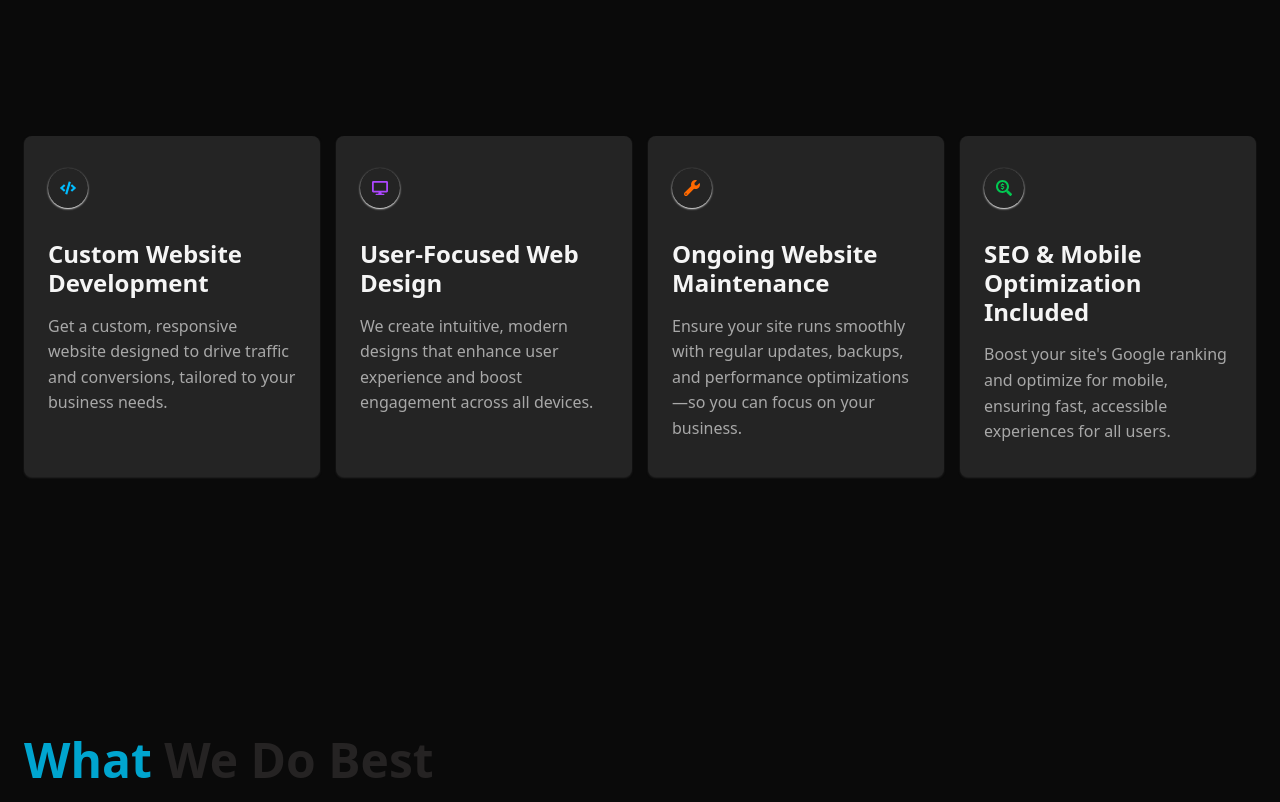
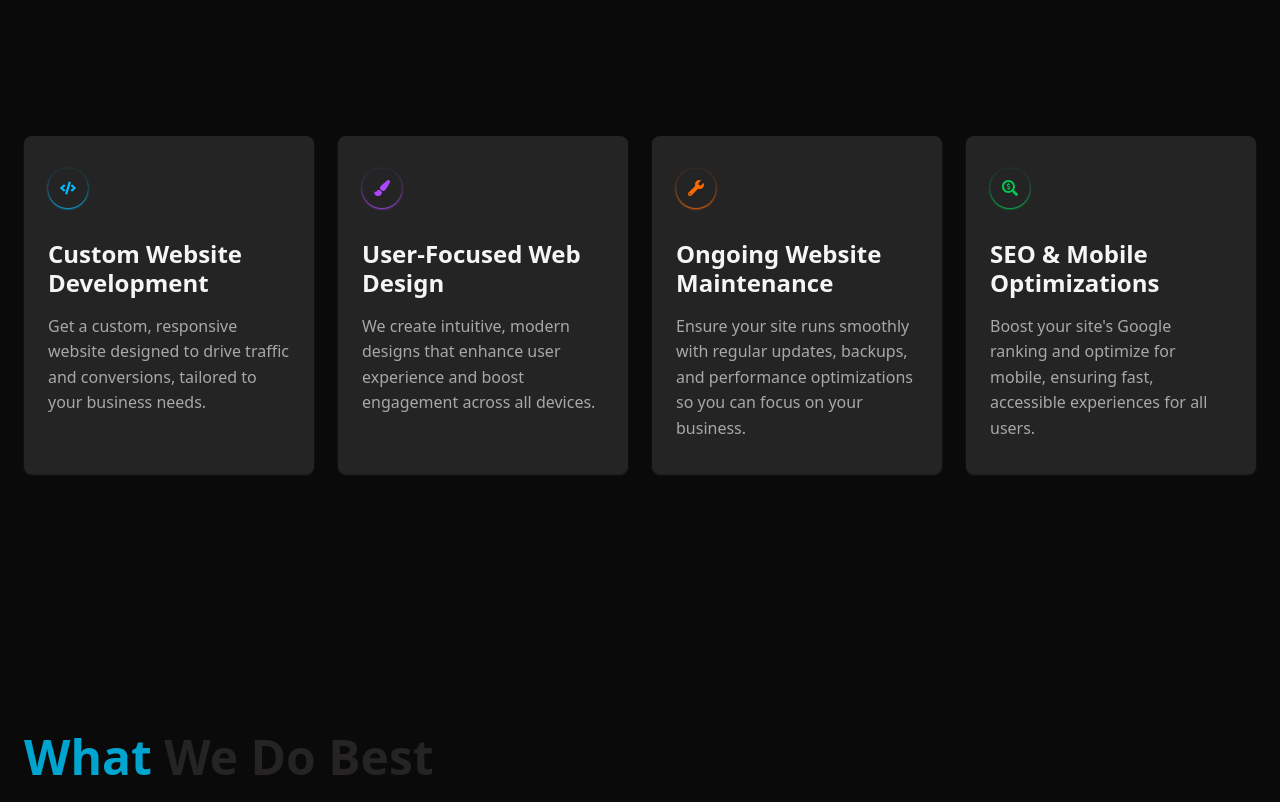
Before and after one commit to flowz0/netflows, a Next.js app: page / in a window 1280 px wide. Shown: the part 620-1422 px from the top of the page. Built offline with nearby package versions, Linux system fonts and the light colour scheme.

Commit message:
fix: optimize Features component style customization, update Icon, and add shadowColors

```diff
--- a/app/components/pages/home/Features.tsx
+++ b/app/components/pages/home/Features.tsx
@@ -1,34 +1,38 @@
 import Feature from "./Feature";
 
-import { FaCode, FaDesktop, FaWrench, FaSearchDollar } from "react-icons/fa";
+import { FaCode, FaPaintBrush, FaWrench, FaSearchDollar } from "react-icons/fa";
 
 export default function Features() {
   return (
     <section>
-      <div className="max-w-7xl pb-32 px-6 mx-auto grid lg:justify-evenly gap-4 grid-cols-1 md:grid-cols-2 lg:grid-cols-4">
+      <div className="max-w-7xl pb-32 px-6 mx-auto grid lg:justify-evenly gap-6 grid-cols-1 md:grid-cols-2 lg:grid-cols-4">
         <Feature
           title="Custom Website Development"
           desc="Get a custom, responsive website designed to drive traffic and conversions, tailored to your business needs."
           Icon={FaCode}
           iconColor="text-sky-400"
+          shadowColor="shadow-sky-400"
         />
         <Feature
           title="User-Focused Web Design"
           desc="We create intuitive, modern designs that enhance user experience and boost engagement across all devices."
-          Icon={FaDesktop}
+          Icon={FaPaintBrush}
           iconColor="text-purple-500"
+          shadowColor="shadow-purple-500"
         />
         <Feature
           title="Ongoing Website Maintenance"
-          desc="Ensure your site runs smoothly with regular updates, backups, and performance optimizations—so you can focus on your business."
+          desc="Ensure your site runs smoothly with regular updates, backups, and performance optimizations so you can focus on your business."
           Icon={FaWrench}
           iconColor="text-orange-500"
+          shadowColor="shadow-orange-500"
         />
         <Feature
-          title="SEO & Mobile Optimization Included"
+          title="SEO & Mobile Optimizations"
           desc="Boost your site&apos;s Google ranking and optimize for mobile, ensuring fast, accessible experiences for all users."
           Icon={FaSearchDollar}
           iconColor="text-green-500"
+          shadowColor="shadow-green-500"
         />
       </div>
     </section>
```
